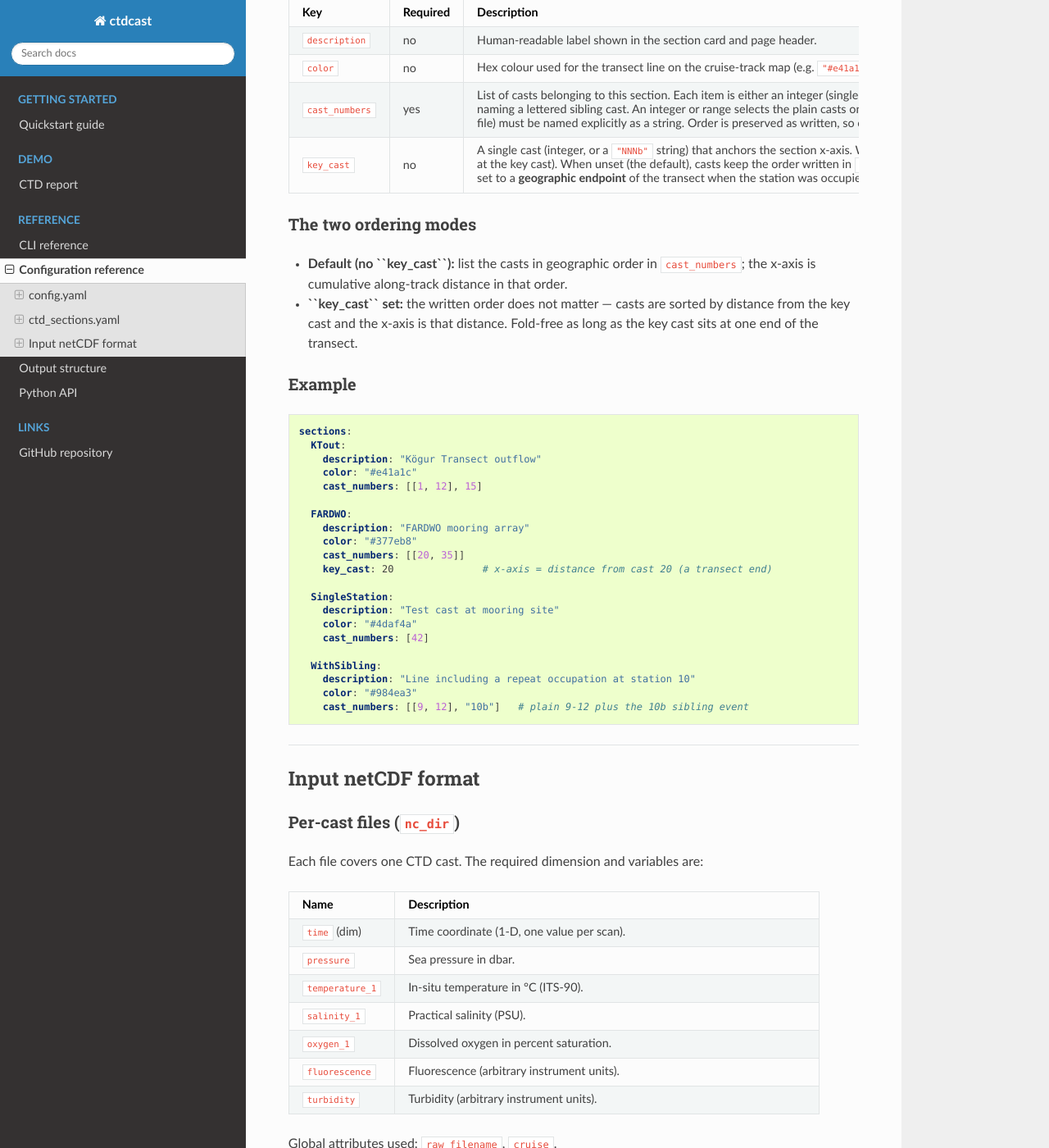
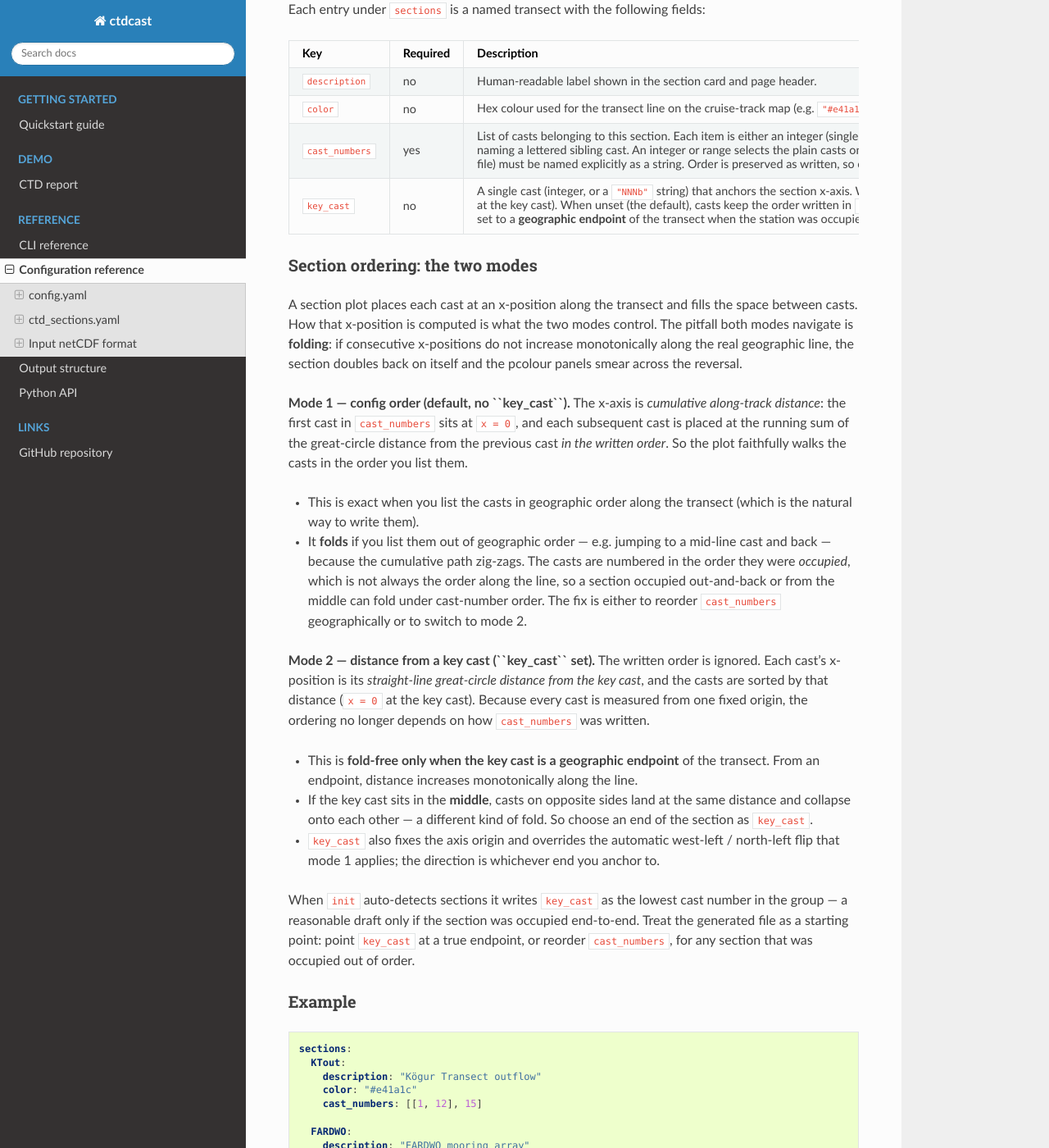
Before and after one commit to ocean-uhh/ctdcast, a Sphinx documentation site: the page built from docs/source/config_reference.rst, in a window 1280 px wide and 1400 px high, scrolled down 1525 px. Shown: the whole window at 82% size. Built offline with Sphinx 7.4.7 and the Read the Docs theme 3.1.0, drawn with Linux system fonts in a browser that asks for light colours; some of the changed text lies outside the part shown.

Commit message:
docs update

```diff
--- a/docs/source/config_reference.rst
+++ b/docs/source/config_reference.rst
@@ -1,11 +1,11 @@
 .. _config_reference:
 
-=================
+=======================
 Configuration reference
-=================
+=======================
 
 ctdcast is configured through two YAML files: ``config.yaml`` (run-level settings) and
-``ctd_sections.yaml`` (section definitions).
+``ctd_sections.yaml`` (section and repeat-station definitions).
 
 ----
 
@@ -101,8 +101,9 @@
 ctd_sections.yaml
 -----------------
 
-This file defines named transects — groups of casts that are plotted together as a
-vertical section.
+This file defines two kinds of cast group under two top-level keys: ``sections``
+(named transects plotted as a vertical section against distance) and
+``timeseries`` (repeat stations plotted against time — see below).
 
 Top-level key: ``sections``
 
@@ -142,14 +143,50 @@
        station was occupied out of cast-number order, so the section does not
        fold back on itself.  Must be one of the section's ``cast_numbers``.
 
-The two ordering modes
-~~~~~~~~~~~~~~~~~~~~~~~~
+Section ordering: the two modes
+~~~~~~~~~~~~~~~~~~~~~~~~~~~~~~~~~
 
-- **Default (no ``key_cast``):** list the casts in geographic order in
-  ``cast_numbers``; the x-axis is cumulative along-track distance in that order.
-- **``key_cast`` set:** the written order does not matter — casts are sorted by
-  distance from the key cast and the x-axis is that distance.  Fold-free as long
-  as the key cast sits at one end of the transect.
+A section plot places each cast at an x-position along the transect and fills the
+space between casts.  How that x-position is computed is what the two modes
+control.  The pitfall both modes navigate is **folding**: if consecutive
+x-positions do not increase monotonically along the real geographic line, the
+section doubles back on itself and the pcolour panels smear across the reversal.
+
+**Mode 1 — config order (default, no ``key_cast``).**
+The x-axis is *cumulative along-track distance*: the first cast in ``cast_numbers``
+sits at ``x = 0``, and each subsequent cast is placed at the running sum of the
+great-circle distance from the previous cast *in the written order*.  So the plot
+faithfully walks the casts in the order you list them.
+
+- This is exact when you list the casts in geographic order along the transect
+  (which is the natural way to write them).
+- It **folds** if you list them out of geographic order — e.g. jumping to a
+  mid-line cast and back — because the cumulative path zig-zags.  The casts are
+  numbered in the order they were *occupied*, which is not always the order along
+  the line, so a section occupied out-and-back or from the middle can fold under
+  cast-number order.  The fix is either to reorder ``cast_numbers`` geographically
+  or to switch to mode 2.
+
+**Mode 2 — distance from a key cast (``key_cast`` set).**
+The written order is ignored.  Each cast's x-position is its *straight-line
+great-circle distance from the key cast*, and the casts are sorted by that
+distance (``x = 0`` at the key cast).  Because every cast is measured from one
+fixed origin, the ordering no longer depends on how ``cast_numbers`` was written.
+
+- This is **fold-free only when the key cast is a geographic endpoint** of the
+  transect.  From an endpoint, distance increases monotonically along the line.
+- If the key cast sits in the **middle**, casts on opposite sides land at the same
+  distance and collapse onto each other — a different kind of fold.  So choose an
+  end of the section as ``key_cast``.
+- ``key_cast`` also fixes the axis origin and overrides the automatic
+  west-left / north-left flip that mode 1 applies; the direction is whichever end
+  you anchor to.
+
+When ``init`` auto-detects sections it writes ``key_cast`` as the lowest cast
+number in the group — a reasonable draft only if the section was occupied
+end-to-end.  Treat the generated file as a starting point: point ``key_cast`` at a
+true endpoint, or reorder ``cast_numbers``, for any section that was occupied out
+of order.
 
 Example
 ~~~~~~~
@@ -177,6 +214,41 @@
        description: "Line including a repeat occupation at station 10"
        color: "#984ea3"
        cast_numbers: [[9, 12], "10b"]   # plain 9-12 plus the 10b sibling event
+
+Repeat stations (the ``timeseries`` block)
+~~~~~~~~~~~~~~~~~~~~~~~~~~~~~~~~~~~~~~~~~~~~~
+
+The same file also defines **repeat stations** — yoyo occupations where a station
+is profiled repeatedly at one location — under a second top-level key,
+``timeseries``.  A repeat-station page stacks its profiles against **time**, not
+along-track distance.
+
+Each entry takes the same fields as a section — ``description``, ``cast_numbers``,
+``color`` — with the same ``cast_numbers`` syntax (ints, ``[first, last]`` ranges,
+and ``"NNNb"`` sibling strings).
+
+**Repeat stations have a single ordering mode.**  Unlike sections (which have the
+two distance-based modes above), a repeat station is always ordered one way:
+profiles are sorted by acquisition time (``time_start``), regardless of the order
+casts are written in ``cast_numbers``.  There is therefore no ordering knob and no
+``key_cast`` — a fixed occupation is one place through time, so there is no
+geographic origin to anchor to.
+
+Whether these groups are rendered is controlled by ``generate.timeseries`` in
+``config.yaml``.
+
+.. code-block:: yaml
+
+   timeseries:
+     FDYY:
+       description: "Fardwo — 32-cast repeat station"
+       cast_numbers: [[50, 81]]
+       color: "#d62728"
+
+     TR700:
+       description: "Triangle ~700 m isobath"
+       cast_numbers: [128, 129, 130, 132, 135, 137]
+       color: "#bcbd22"
 
 ----
 
```
Also changed, not shown: 2 other files.
